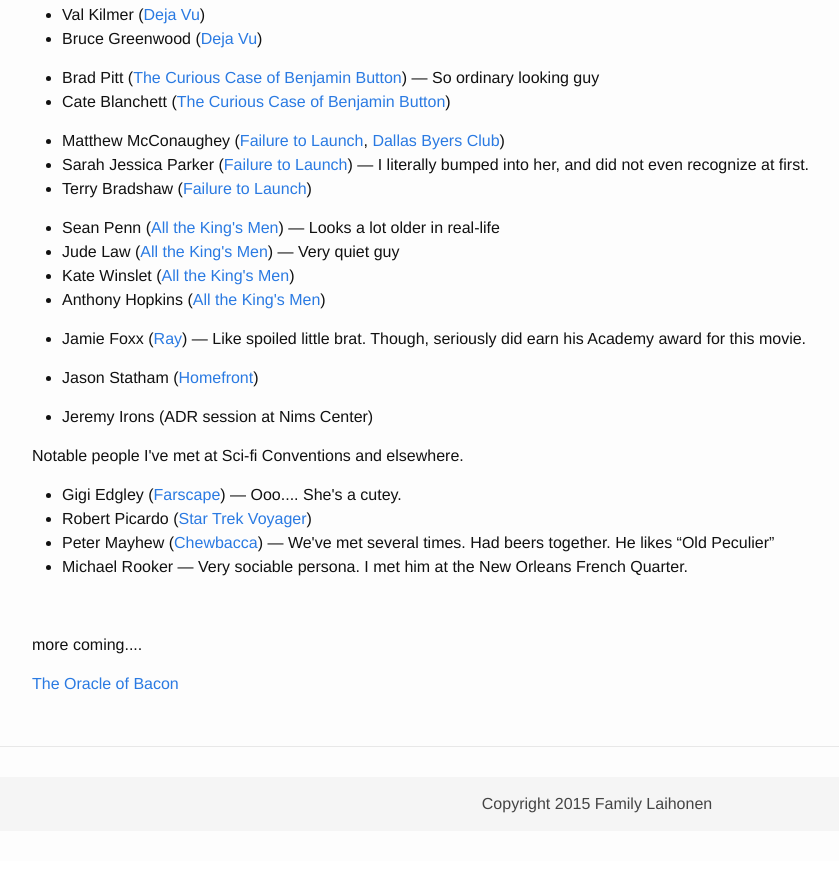
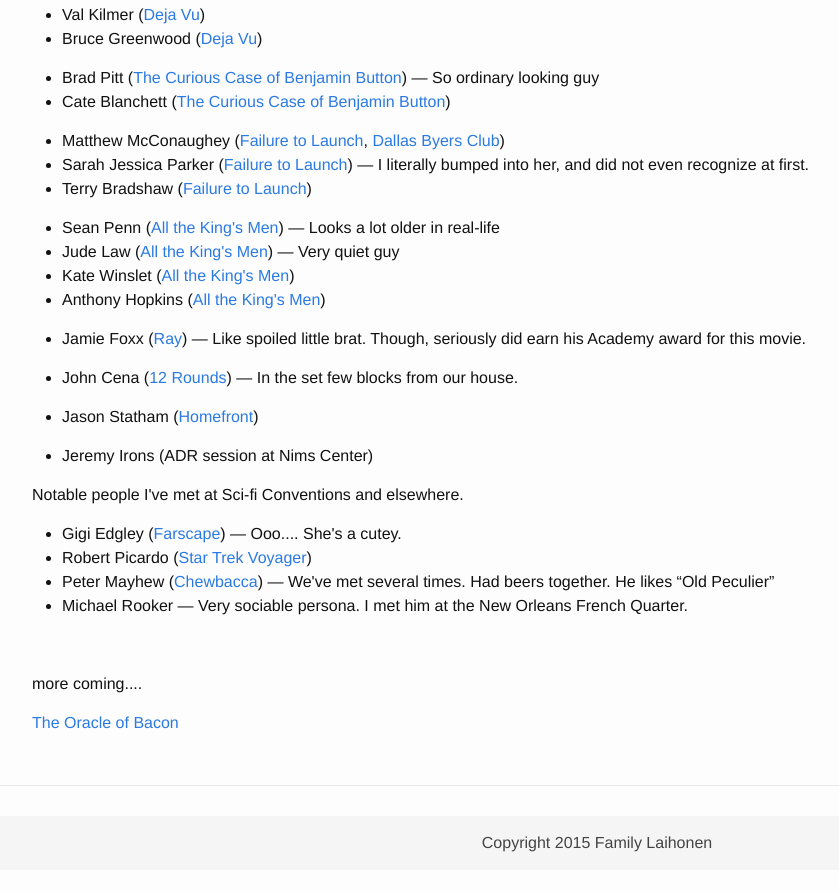
Before and after one commit to charlotteandpetri/dev.charlotteandpetri.net, a Jekyll site: the page built from baconator.html, in a window 1280 px wide and 900 px high, scrolled down 600 px. Shown: the top 891 px of the window, without its empty margins (43-882 px from the left). Built offline with Jekyll 4.4.1, drawn with Linux system fonts in a browser that asks for light colours; nearby versions of some CDN libraries; before the commit the page ends 1461 px from its top, so only the background shows below that.

Commit message:
Update baconator.html
Added John Cena

```diff
--- a/baconator.html
+++ b/baconator.html
@@ -50,6 +50,9 @@
 <li>Jamie Foxx (<a href="http://www.imdb.com/title/tt0350258/?ref_=fn_al_tt_1" target="_blank">Ray</a>) &#8212; Like spoiled little brat. Though, seriously did earn his Academy award for this movie.</li>
 </ul>
 <ul>
+<li>John Cena (<a href="http://www.imdb.com/title/tt1160368/" target="_blank">12 Rounds</a>) &#8212; In the set few blocks from our house.</li>
+</ul>
+<ul>
 <li>Jason Statham (<a href="http://www.imdb.com/title/tt2312718/" target="_blank">Homefront</a>)</li>
 </ul>
 <ul>
```
